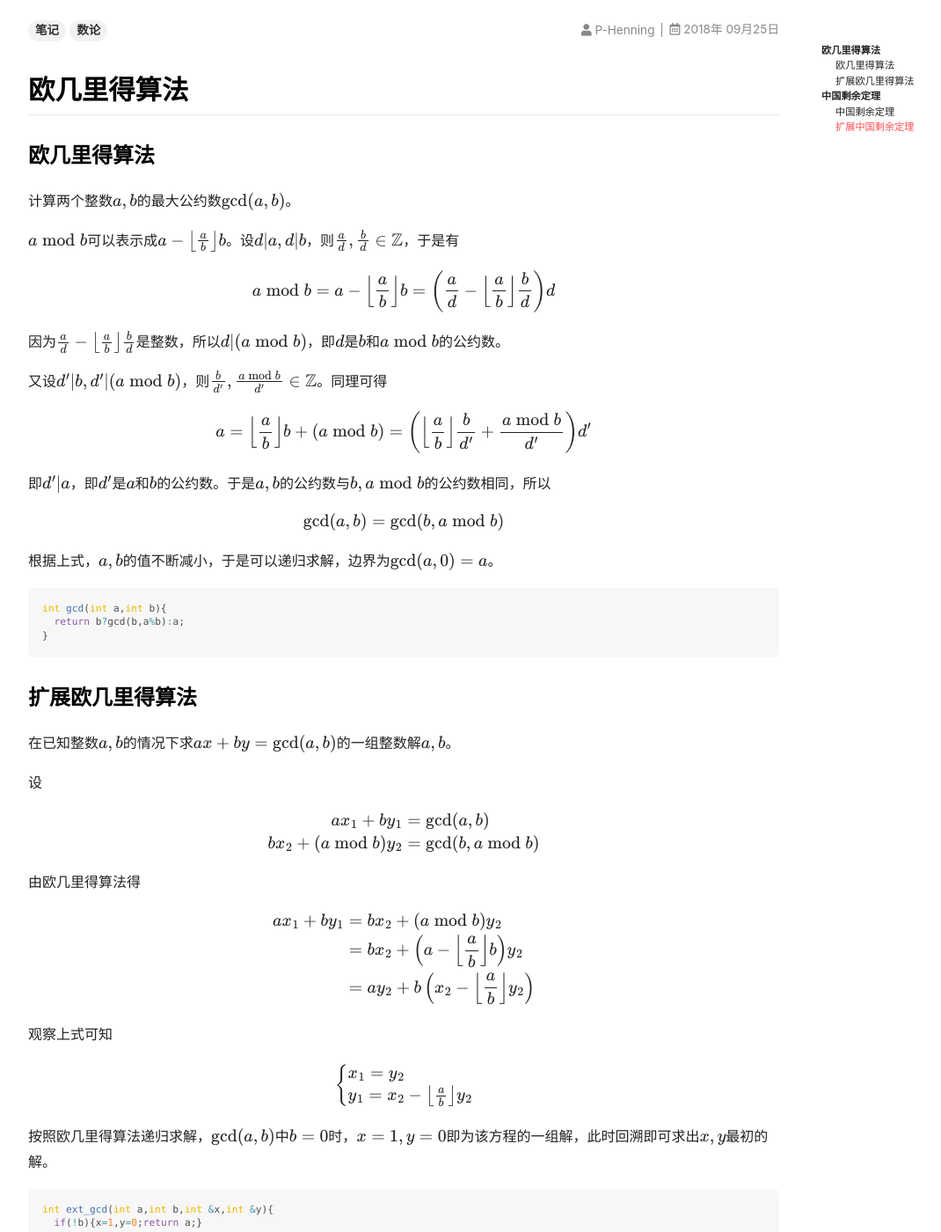
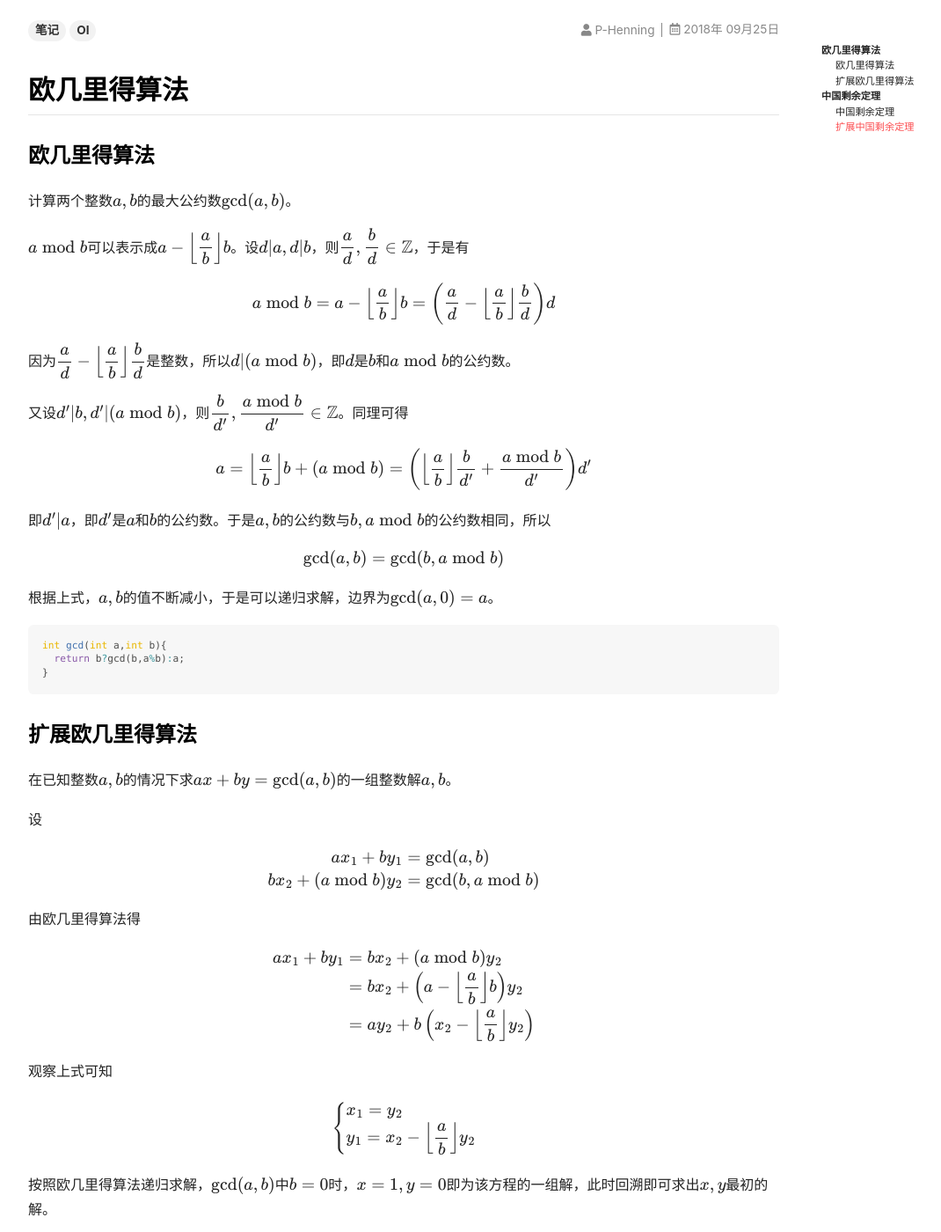
Before and after one commit to P-Henning/P-Henning.github.io, a Jekyll site: the page built from _posts/2018-09-25-gcd-and-crt.md, in a window 1280 px wide and 1400 px high, scrolled down 197 px. Shown: the whole window at 88% size, without its empty margins (71-1141 px from the left). Built offline with Jekyll 4.4.1, drawn with Linux system fonts in a browser that asks for light colours; nearby versions of some CDN libraries; formulas are drawn with MathJax 3; comment, search, counter and statistics services are not loaded; some of the changed text lies outside the part shown.

Commit message:
Update 2018-09-25-gcd-and-crt.md

````diff
--- a/_posts/2018-09-25-gcd-and-crt.md
+++ b/_posts/2018-09-25-gcd-and-crt.md
@@ -3,32 +3,32 @@ title: 欧几里得算法与中国剩余定理
 author: P-Henning
 permalink: /gcd-and-crt
 key: gcd-and-crt
-tags: [笔记, 数论]
+tags: [笔记, OI]
 ---
 
 ## 欧几里得算法
 
 ### 欧几里得算法
 
-计算两个整数$a,b$的最大公约数$\text{gcd($a,b$)}$。
+计算两个整数$a,b$的最大公约数$\gcd(a,b)$。
 
-$a\bmod b$可以表示成$a-\left\lfloor\frac ab\right\rfloor b$。设$d\vert a,d\vert b$，则$\frac ad,\frac bd\in \mathbb Z$，于是有
+$a\bmod b$可以表示成$a-\left\lfloor\dfrac ab\right\rfloor b$。设$d\vert a,d\vert b$，则$\dfrac ad,\dfrac bd\in \mathbb Z$，于是有
 
-$$a\bmod b=a-\left\lfloor\frac ab\right\rfloor b=\left(\frac ad-\left\lfloor\frac ab\right\rfloor\frac bd\right)d$$
+$$a\bmod b=a-\left\lfloor\dfrac ab\right\rfloor b=\left(\dfrac ad-\left\lfloor\dfrac ab\right\rfloor\dfrac bd\right)d$$
 
-因为$\frac ad-\left\lfloor\frac ab\right\rfloor\frac bd$是整数，所以$d\vert(a\bmod b)$，即$d$是$b$和$a\bmod b$的公约数。
+因为$\dfrac ad-\left\lfloor\dfrac ab\right\rfloor\dfrac bd$是整数，所以$d\vert(a\bmod b)$，即$d$是$b$和$a\bmod b$的公约数。
 
 <!--more-->
 
-又设$d'\vert b,d'\vert(a\bmod b)$，则$\frac b{d'},\frac{a\bmod b}{d'}\in \mathbb Z$。同理可得
+又设$d'\vert b,d'\vert(a\bmod b)$，则$\dfrac b{d'},\dfrac{a\bmod b}{d'}\in \mathbb Z$。同理可得
 
-$$a=\left\lfloor\frac ab\right\rfloor b+(a\bmod b)=\left(\left\lfloor\frac ab\right\rfloor\frac b{d'}+\frac{a\bmod b}{d'}\right)d'$$
+$$a=\left\lfloor\dfrac ab\right\rfloor b+(a\bmod b)=\left(\left\lfloor\dfrac ab\right\rfloor\dfrac b{d'}+\dfrac{a\bmod b}{d'}\right)d'$$
 
 即$d'\vert a$，即$d'$是$a$和$b$的公约数。于是$a,b$的公约数与$b,a\bmod b$的公约数相同，所以
 
-$$\text{gcd}(a,b)=\text{gcd}(b,a\bmod b)$$
+$$\gcd(a,b)=\gcd(b,a\bmod b)$$
 
-根据上式，$a,b$的值不断减小，于是可以递归求解，边界为$\text{gcd}(a,0)=a$。
+根据上式，$a,b$的值不断减小，于是可以递归求解，边界为$\gcd(a,0)=a$。
 
 ```cpp
 int gcd(int a,int b){
@@ -37,30 +37,30 @@ int gcd(int a,int b){
 ```
 
 ### 扩展欧几里得算法
-在已知整数$a,b$的情况下求$ax+by=\text{gcd}(a,b)$的一组整数解$a,b$。
+在已知整数$a,b$的情况下求$ax+by=\gcd(a,b)$的一组整数解$a,b$。
 
 设
 
 $$\begin{aligned}
-ax_1+by_1&=\text{gcd}(a,b)\\
-bx_2+(a\bmod b)y_2&=\text{gcd}(b,a\bmod b)
+ax_1+by_1&=\gcd(a,b)\\
+bx_2+(a\bmod b)y_2&=\gcd(b,a\bmod b)
 \end{aligned}$$
 
 由欧几里得算法得
 
 $$\begin{aligned}
 ax_1+by_1&=bx_2+(a\bmod b)y_2\\
-&=bx_2+\left(a-\left\lfloor\frac ab\right\rfloor b\right)y_2\\
-&=ay_2+b\left(x_2-\left\lfloor\frac ab\right\rfloor y_2\right)
+&=bx_2+\left(a-\left\lfloor\dfrac ab\right\rfloor b\right)y_2\\
+&=ay_2+b\left(x_2-\left\lfloor\dfrac ab\right\rfloor y_2\right)
 \end{aligned}$$
 
 观察上式可知
 
 $$\begin{cases}x_1=y_2\\
-y_1=x_2-\left\lfloor\frac ab\right\rfloor y_2
+y_1=x_2-\left\lfloor\dfrac ab\right\rfloor y_2
 \end{cases}$$
 
-按照欧几里得算法递归求解，$\text{gcd}(a,b)$中$b=0$时，$x=1,y=0$即为该方程的一组解，此时回溯即可求出$x,y$最初的解。
+按照欧几里得算法递归求解，$\gcd(a,b)$中$b=0$时，$x=1,y=0$即为该方程的一组解，此时回溯即可求出$x,y$最初的解。
 
 ```cpp
 int ext_gcd(int a,int b,int &x,int &y){
@@ -70,11 +70,11 @@ int ext_gcd(int a,int b,int &x,int &y){
 }
 ```
 
-对于不定方程$ax+by=c$，设$\text{gcd}(a,b)=d$，用扩展欧几里得算法求出的方程$ax+by=d$的解为$x',y'$。则当$c\bmod d=0$时，原方程有通解：
+对于不定方程$ax+by=c$，设$\gcd(a,b)=d$，用扩展欧几里得算法求出的方程$ax+by=d$的解为$x',y'$。则当$c\bmod d=0$时，原方程有通解：
 
 $$\begin{cases}
-x=\frac cdx'+\frac bdk\\
-y=\frac cdy'-\frac adk
+x=\dfrac cdx'+\dfrac bdk\\
+y=\dfrac cdy'-\dfrac adk
 \end{cases}$$
 
 ## 中国剩余定理
@@ -90,9 +90,17 @@ x\equiv b_2\pmod{w_2}\\
 x\equiv b_n\pmod{w_n}
 \end{cases}$$
 
-令$p=\prod\limits_{i=1}^nw_i$，$m_i=\frac p{w_i}$，$m_i{m_i}^{-1}\equiv 1\pmod{w_i}$，则上面方程组的解为
+令
 
-$$x=\sum_{i=1}^nm_i{m_i}^{-1}b_i\bmod p$$
+$$\begin{aligned}
+p&=\prod\limits_{i=1}^nw_i\\
+m_i&=\dfrac p{w_i}\\
+m_i{m_i}^{-1}&\equiv 1\pmod{w_i}
+\end{aligned}$$
+
+则上面方程组的解为
+
+$$x=\left(\sum_{i=1}^nm_i{m_i}^{-1}b_i\right)\bmod p$$
 
 将$x$代入任意一个方程即可得证，此处略。
 
````
